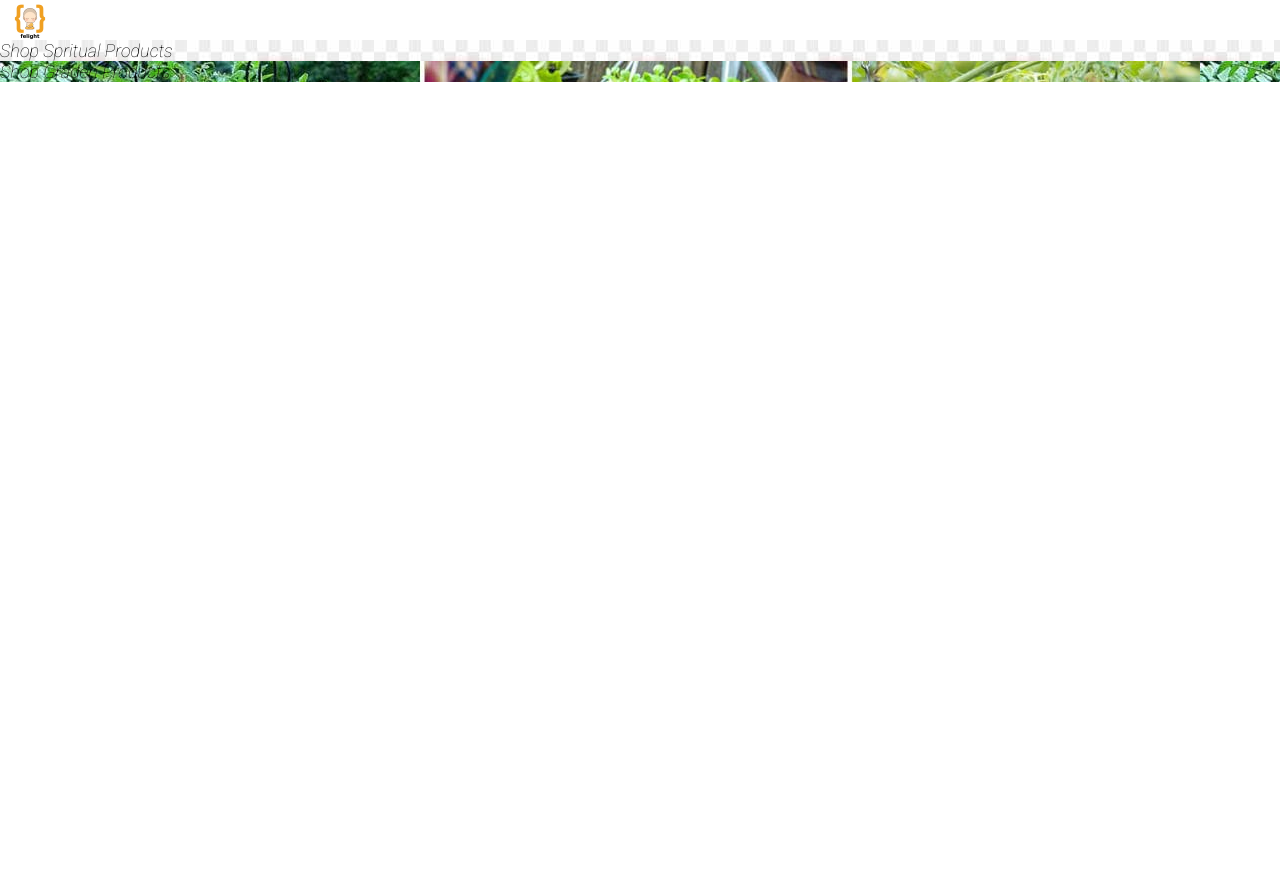
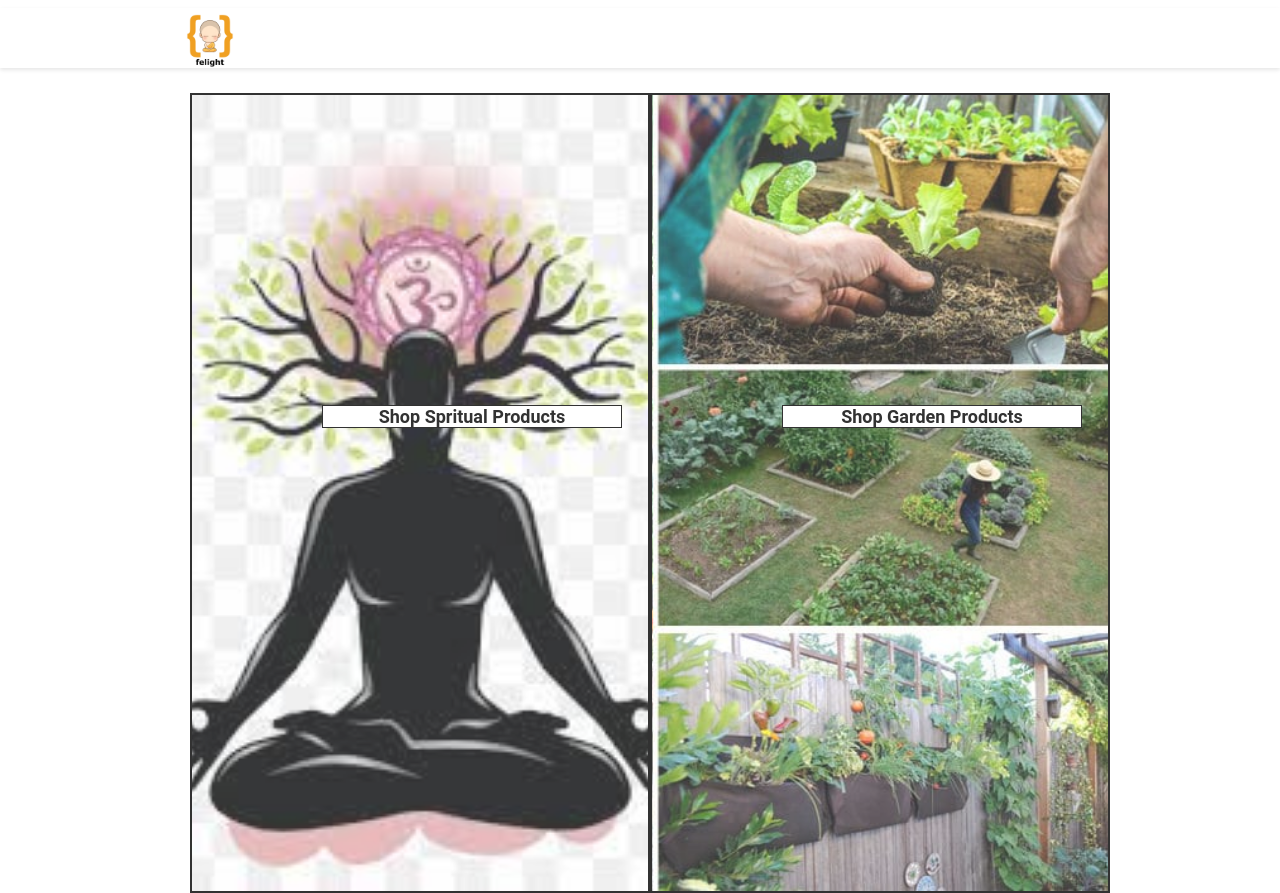
Before and after one commit to 111995abhishek/ecommerce-website, a React (Create React App) app: page / in a window 1280 px wide. Before the commit the page ends 800 px from the top, so only its background shows below. Built offline with nearby package versions, Linux system fonts and the light colour scheme.

Commit message:
styling for product category done

```diff
--- a/public/index.html
+++ b/public/index.html
@@ -24,8 +24,8 @@
       work correctly both with client-side routing and a non-root public URL.
       Learn how to configure a non-root public URL by running `npm run build`.
     -->
-    <link rel="preconnect" href="https://fonts.gstatic.com">
-<link href="https://fonts.googleapis.com/css2?family=Roboto:ital,wght@1,100&display=swap" rel="stylesheet">
+    <!-- <link rel="preconnect" href="https://fonts.gstatic.com">
+<link href="https://fonts.googleapis.com/css2?family=Roboto:ital,wght@1,100&display=swap" rel="stylesheet"> -->
 
     <title>React App</title>
   </head>
--- a/src/App.js
+++ b/src/App.js
@@ -7,7 +7,10 @@ function App() {
   return (
     <div className="App">
       <Header />
-      <HomePage/>
+      <div className="main">
+        <HomePage/>
+      </div>
+
     </div>
   );
 }
--- a/src/Pages/homepage/HomePage.js
+++ b/src/Pages/homepage/HomePage.js
@@ -1,9 +1,10 @@
 import React from 'react';
 import ProductCategory from '../../components/Category';
+import './styles.scss';
 
 const HomePage = props => {
     return (
-        <section>
+        <section className="Homepage">
             <ProductCategory />
         </section>
     );
--- /dev/null
+++ b/src/Pages/homepage/styles.scss
@@ -0,0 +1,3 @@
+.Homepage{
+    height: 100%;
+}
--- a/src/components/Category/index.js
+++ b/src/components/Category/index.js
@@ -1,17 +1,18 @@
 import React from 'react';
 import garden from './garden.jpg';
 import spritual from './spritual.jpeg';
+import './styles.scss';
 
 const ProductCategory = props => {
     return (
         <div className="productcategory">
             <div className="wrap">
                 <div className="item" style={{backgroundImage: `url(${spritual})`}}>
-                    <a>Shop Spritual Products</a>
+                    <a className="product-title">Shop Spritual Products</a>
                 </div>
 
                 <div className="item" style={{backgroundImage: `url(${garden})`}}>
-                    <a>Shop Graden Products</a>
+                    <a className="product-title">Shop Garden Products</a>
                 </div>
 
             </div>
--- /dev/null
+++ b/src/components/Category/styles.scss
@@ -0,0 +1,80 @@
+.wrap{
+    display: flex;
+    flex-direction: row;
+    justify-content: space-around;
+    margin:10px;
+    margin-left:180px;
+    margin-right: 180px;
+
+
+}
+.item{
+    width: 100%;
+    height: auto;
+    // margin:10px;
+    margin-top: 15px;
+    border:2px solid black;
+    padding: 10px;
+
+
+    // display: flex;
+    // justify-content: center;
+    // padding-top: 80px;
+}
+// .product-title{
+//     align-content: center;
+// }
+.productcategory{
+    height:100%;
+    width: 100%;
+    position: absolute;
+
+    .wrap{
+        height:100%;
+        a{
+            background-color: white;
+
+        }
+
+
+    }
+    .item{
+        width:100%;
+        height:100%;
+        background-repeat: no-repeat;
+        background-position: center;
+        background-size: cover;
+
+
+        // margin:10px;
+        // &::after{
+        //     content: '';
+        //     position: absolute;
+        //     top:20px;
+        //     left: 180px;
+        //     right: 180px;
+
+        //     background: rgba(0,0,0,0.1);
+        //     width:100%;
+        //     height:100%;
+        //     z-index: 1;
+        // }
+    }
+
+}
+.item{
+    opacity: 0.8;
+
+
+}
+.item:hover{
+    opacity: 1;
+}
+.product-title{
+    display: flex;
+    justify-content: center;
+    margin-top: 300px;
+    margin-left: 120px;
+    border:1px solid black;
+    width:300px;
+}
--- a/src/components/header/index.js
+++ b/src/components/header/index.js
@@ -4,7 +4,7 @@ import logo from './feligtlogo.png';
 const Header = props =>(
     <div className="header">
         <img src={logo} alt="feligtlogo"/>
-        {/* <h3>this is the header  part</h3> */}
+
     </div>
 )
 
--- a/src/components/header/styles.scss
+++ b/src/components/header/styles.scss
@@ -1,5 +1,6 @@
 .header{
-    height:40px;
+    width:100%;
+    height:60px;
     box-shadow: 0 2px 4px 0 rgba(0,0,0,.1);
     display: flex;
     flex-direction: row;
@@ -11,6 +12,7 @@ img{
     max-height: 100px;
     max-width:250px;
     padding: 0;
-    margin-left: 10px;
+    margin-left: 180px;
+
 
 }
--- a/src/default.scss
+++ b/src/default.scss
@@ -4,8 +4,9 @@ html{
 
 html,body{
     height:100%;
+    width:100%;
     padding:0;
-    margin:0;
+    margin-left:0;
     font-size: 18px;
 }
  *{
@@ -16,4 +17,16 @@ html,body{
 
  body{
     font-family: 'Roboto', sans-serif;
+    font-weight: bolder;
  }
+
+ .main{
+     width:100%;
+     height:100%;
+     max-width:1500px;
+     padding:0 10px;
+     margin:0 auto;
+ }
+ .App{
+     height:100%;
+ }
```
